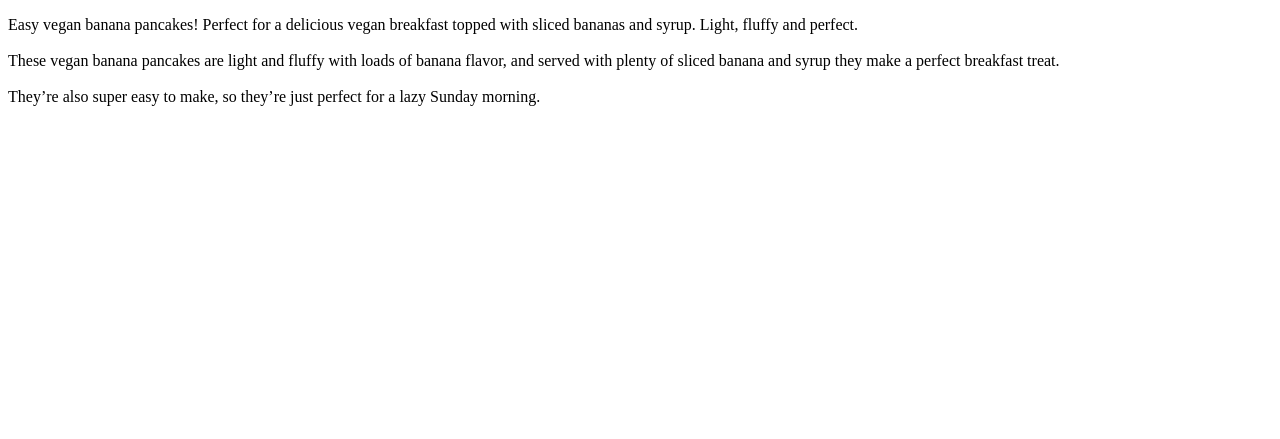
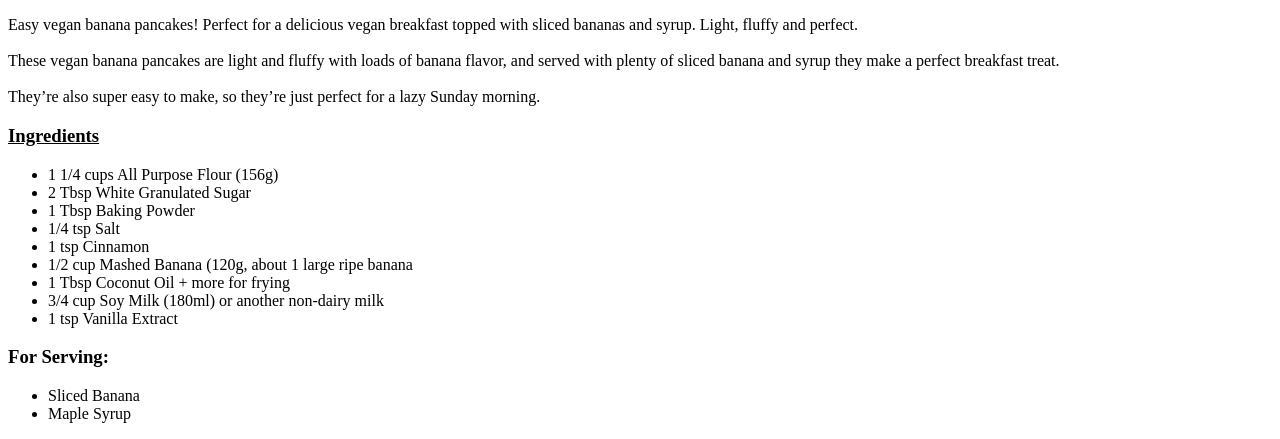
Before and after one commit to anthonycgallegos/odin-recipes, a plain HTML site: page recipes/vegan-banana-pancakes.html in a window 1280 px wide. Shown: the part 527-966 px from the top of the page. Before the commit the page ends 800 px from the top, so only its background shows below. Drawn offline with Linux system fonts and the light colour scheme.

Commit message:
Add "ingredients" section to recipe page.

```diff
--- a/recipes/vegan-banana-pancakes.html
+++ b/recipes/vegan-banana-pancakes.html
@@ -18,5 +18,23 @@
 
         <br>They’re also super easy to make, so they’re just perfect for a lazy Sunday
         morning.
+
+        <h3><u>Ingredients</u></h3>
+        <ul>
+            <li>1 1/4 cups All Purpose Flour (156g)</li>
+            <li>2 Tbsp White Granulated Sugar</li>
+            <li>1 Tbsp Baking Powder</li>
+            <li>1/4 tsp Salt</li>
+            <li>1 tsp Cinnamon</li>
+            <li>1/2 cup Mashed Banana (120g, about 1 large ripe banana</li>
+            <li>1 Tbsp Coconut Oil + more for frying</li>
+            <li>3/4 cup Soy Milk (180ml) or another non-dairy milk</li>
+            <li>1 tsp Vanilla Extract</li>
+        </ul>
+        <h3>For Serving:</h3>
+        <ul>
+            <li>Sliced Banana</li>
+            <li>Maple Syrup</li>
+        </ul>
     </body>
 </html>
```
